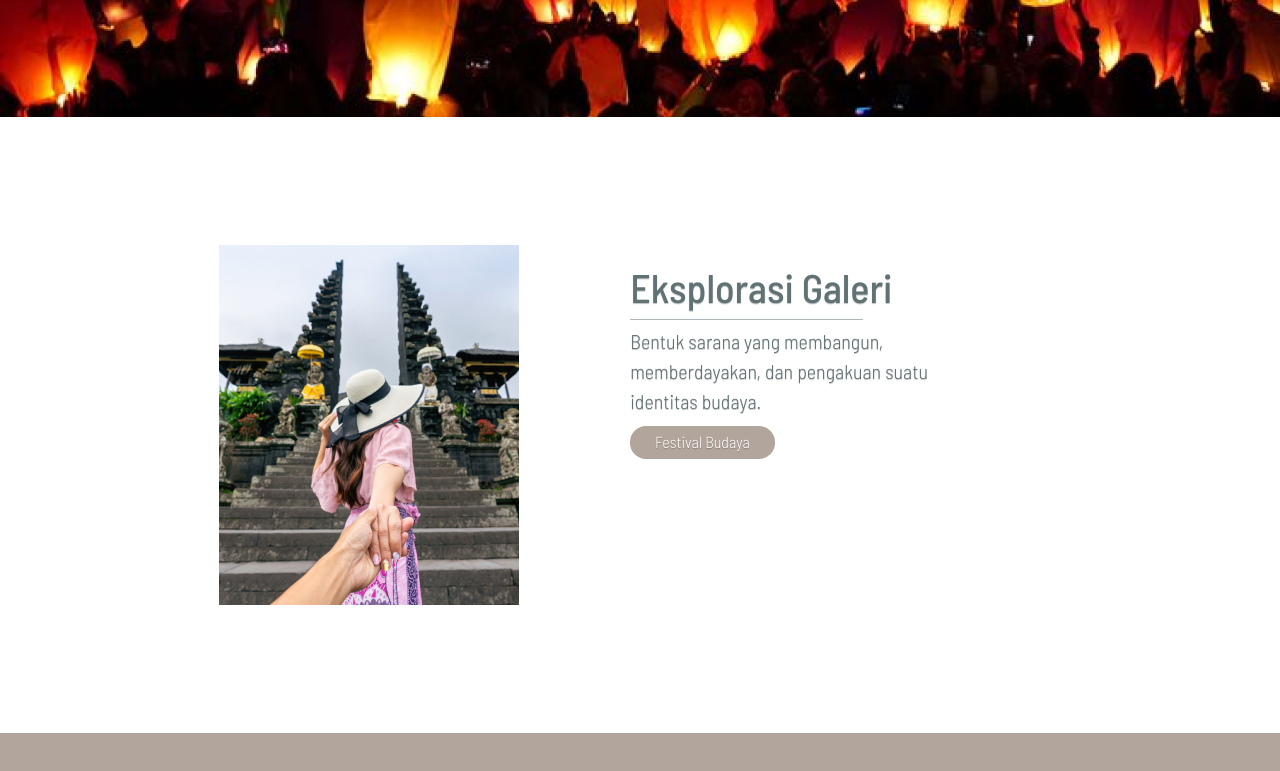
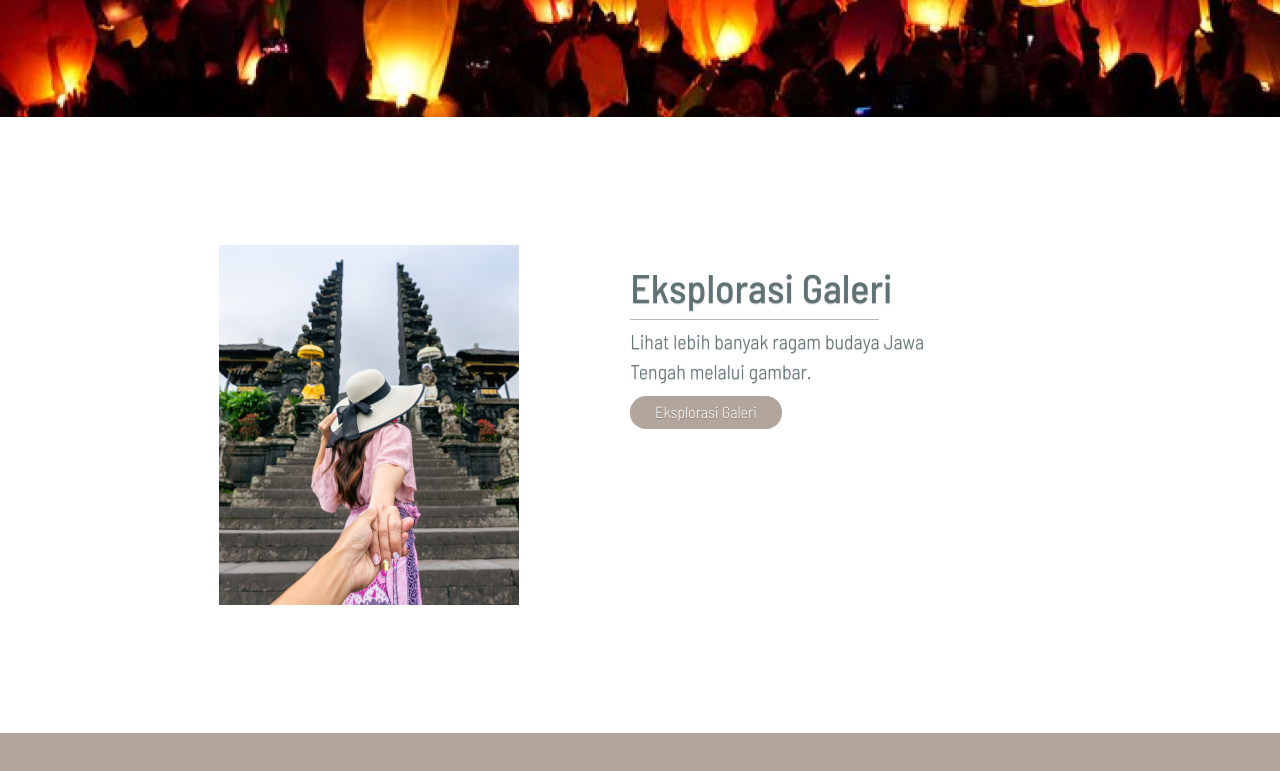
Before and after one commit to jund-fauz/Web-Desain-Semarang, a plain HTML site: page index.html in a window 1280 px wide. Shown: the part 3974-4745 px from the top of the page. Drawn offline with nearby package versions, Linux system fonts and the light colour scheme.

Commit message:
Finishing last content

```diff
--- a/index.html
+++ b/index.html
@@ -110,10 +110,9 @@
         <div class="col-7 position-relative">
             <span class="w-fc d-flex flex-column position-absolute cst">
                 <h1 class="fw500">eksplorasi galeri</h1>
-                <span class="line w-75 cm-4"></span>
-                <p class="fw300 custom-mw fs-5 cm-2">Bentuk sarana yang membangun, memberdayakan, dan pengakuan
-                    suatu identitas budaya.</p>
-                <a href="#dcf" class="button cp-2">festival budaya</a>
+                <span class="line cw cm-4"></span>
+                <p class="fw300 custom-mw fs-5 cm-2">Lihat lebih banyak ragam budaya Jawa Tengah melalui gambar.</p>
+                <a href="#" class="button cp-2">eksplorasi galeri</a>
             </span>
         </div>
     </div>
--- a/style.css
+++ b/style.css
@@ -3,6 +3,10 @@
 :root {
     --primary-color: #607274;
     --secondary-color: #B2A59B;
+}
+
+body {
+    overflow-x: hidden;
 }
 
 * {
@@ -51,6 +55,10 @@ h1 {
 
 .top70 {
     top: 70%;
+}
+
+.cw {
+    width: 80%;
 }
 
 .low-res-fp {
```
